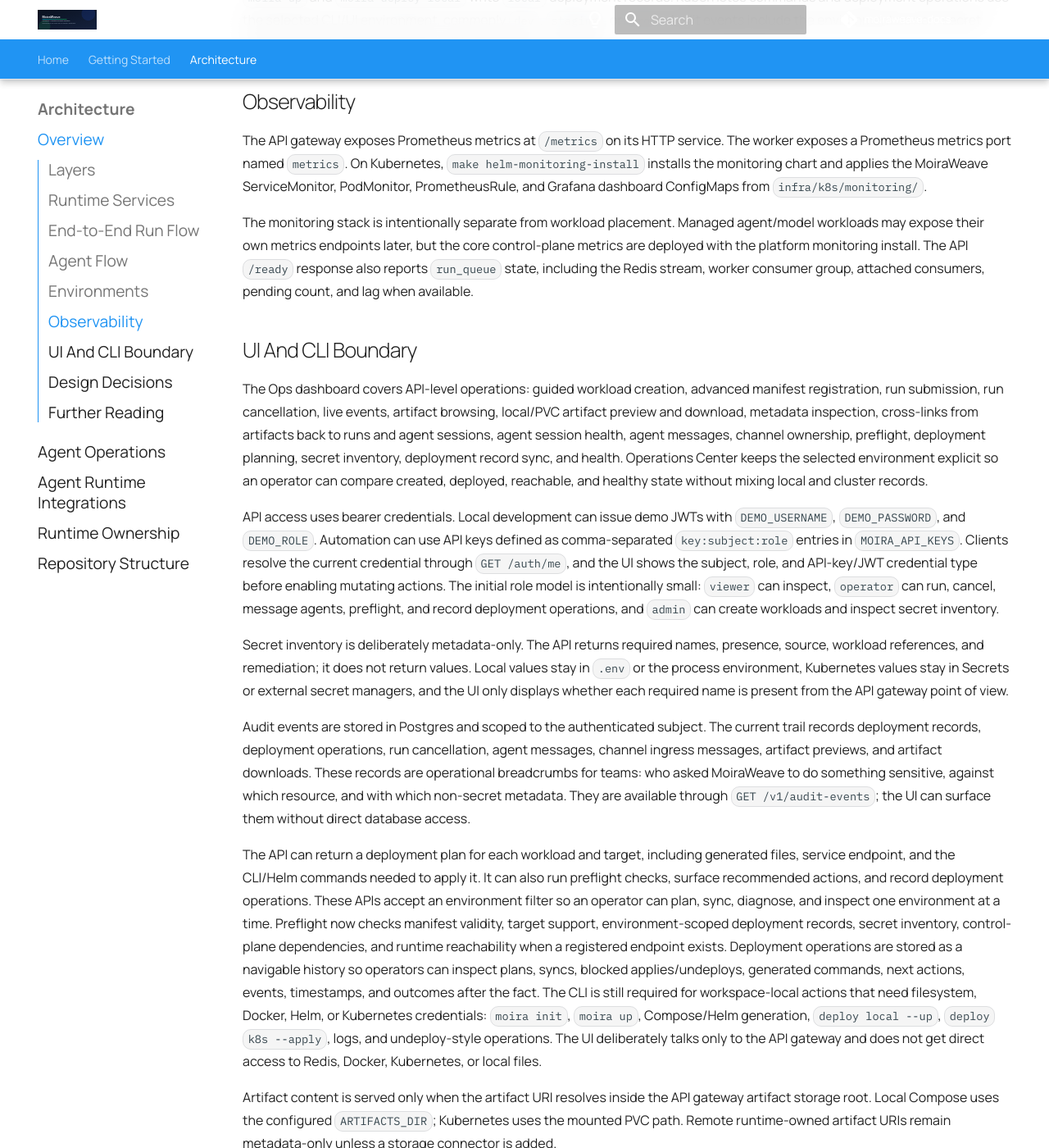
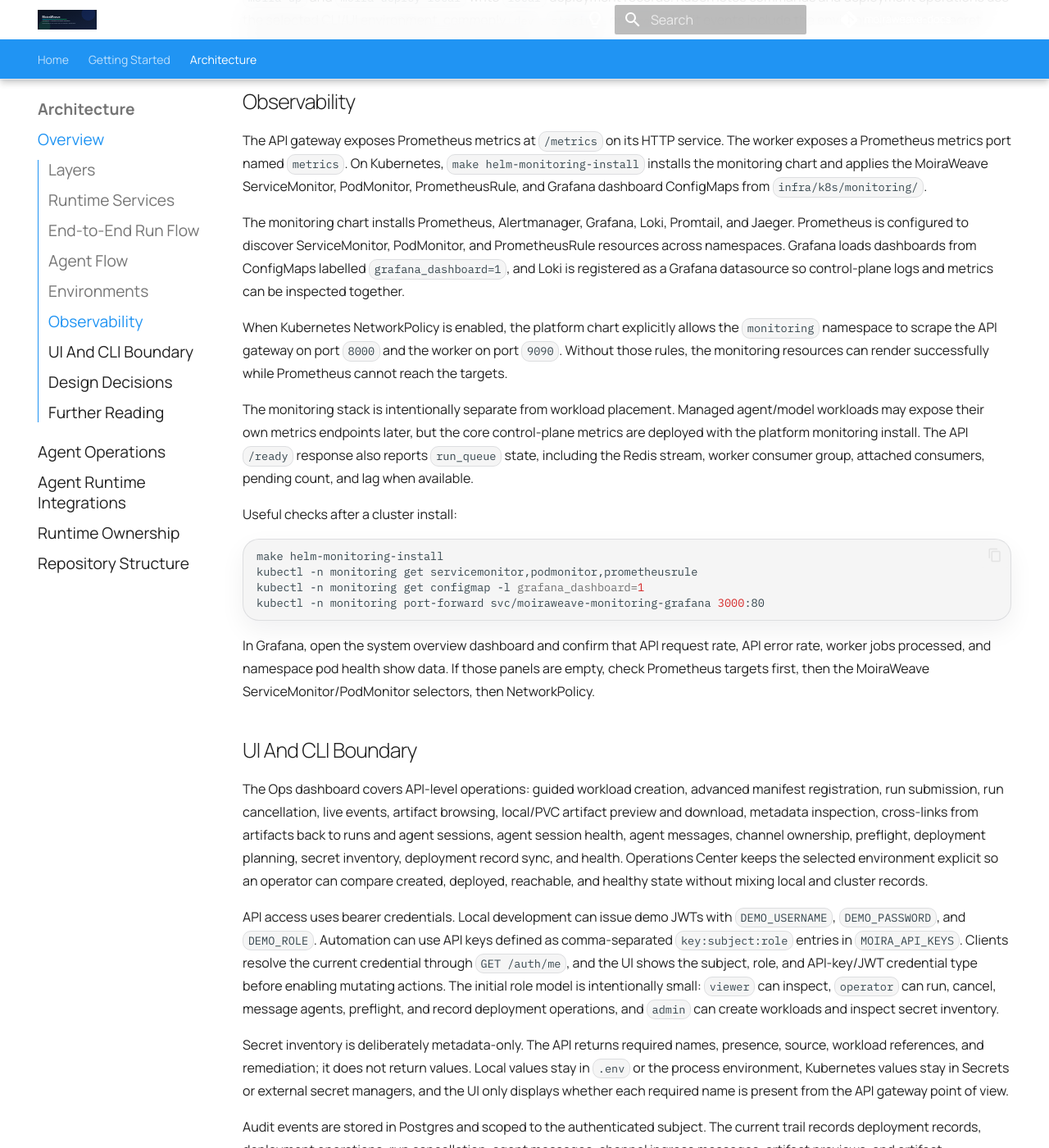
Before and after one commit to moiraweave-labs/moiraweave-docs, an MkDocs documentation site: the page built from docs/architecture.md, in a window 1280 px wide and 1400 px high, scrolled down 2051 px. Shown: the whole window at 82% size. Built offline with MkDocs 1.6.1 and Material for MkDocs 9.7.7, drawn with Linux system fonts in a browser that asks for light colours; comment, search, counter and statistics services are not loaded.

Commit message:
docs: document observability wiring

````diff
--- a/docs/architecture.md
+++ b/docs/architecture.md
@@ -83,12 +83,37 @@ The worker exposes a Prometheus metrics port named `metrics`. On Kubernetes,
 MoiraWeave ServiceMonitor, PodMonitor, PrometheusRule, and Grafana dashboard
 ConfigMaps from `infra/k8s/monitoring/`.
 
+The monitoring chart installs Prometheus, Alertmanager, Grafana, Loki, Promtail,
+and Jaeger. Prometheus is configured to discover ServiceMonitor, PodMonitor, and
+PrometheusRule resources across namespaces. Grafana loads dashboards from
+ConfigMaps labelled `grafana_dashboard=1`, and Loki is registered as a Grafana
+datasource so control-plane logs and metrics can be inspected together.
+
+When Kubernetes NetworkPolicy is enabled, the platform chart explicitly allows
+the `monitoring` namespace to scrape the API gateway on port `8000` and the
+worker on port `9090`. Without those rules, the monitoring resources can render
+successfully while Prometheus cannot reach the targets.
+
 The monitoring stack is intentionally separate from workload placement. Managed
 agent/model workloads may expose their own metrics endpoints later, but the
 core control-plane metrics are deployed with the platform monitoring install.
 The API `/ready` response also reports `run_queue` state, including the Redis
 stream, worker consumer group, attached consumers, pending count, and lag when
 available.
+
+Useful checks after a cluster install:
+
+```bash
+make helm-monitoring-install
+kubectl -n monitoring get servicemonitor,podmonitor,prometheusrule
+kubectl -n monitoring get configmap -l grafana_dashboard=1
+kubectl -n monitoring port-forward svc/moiraweave-monitoring-grafana 3000:80
+```
+
+In Grafana, open the system overview dashboard and confirm that API request
+rate, API error rate, worker jobs processed, and namespace pod health show data.
+If those panels are empty, check Prometheus targets first, then the MoiraWeave
+ServiceMonitor/PodMonitor selectors, then NetworkPolicy.
 
 ## UI And CLI Boundary
 
````
